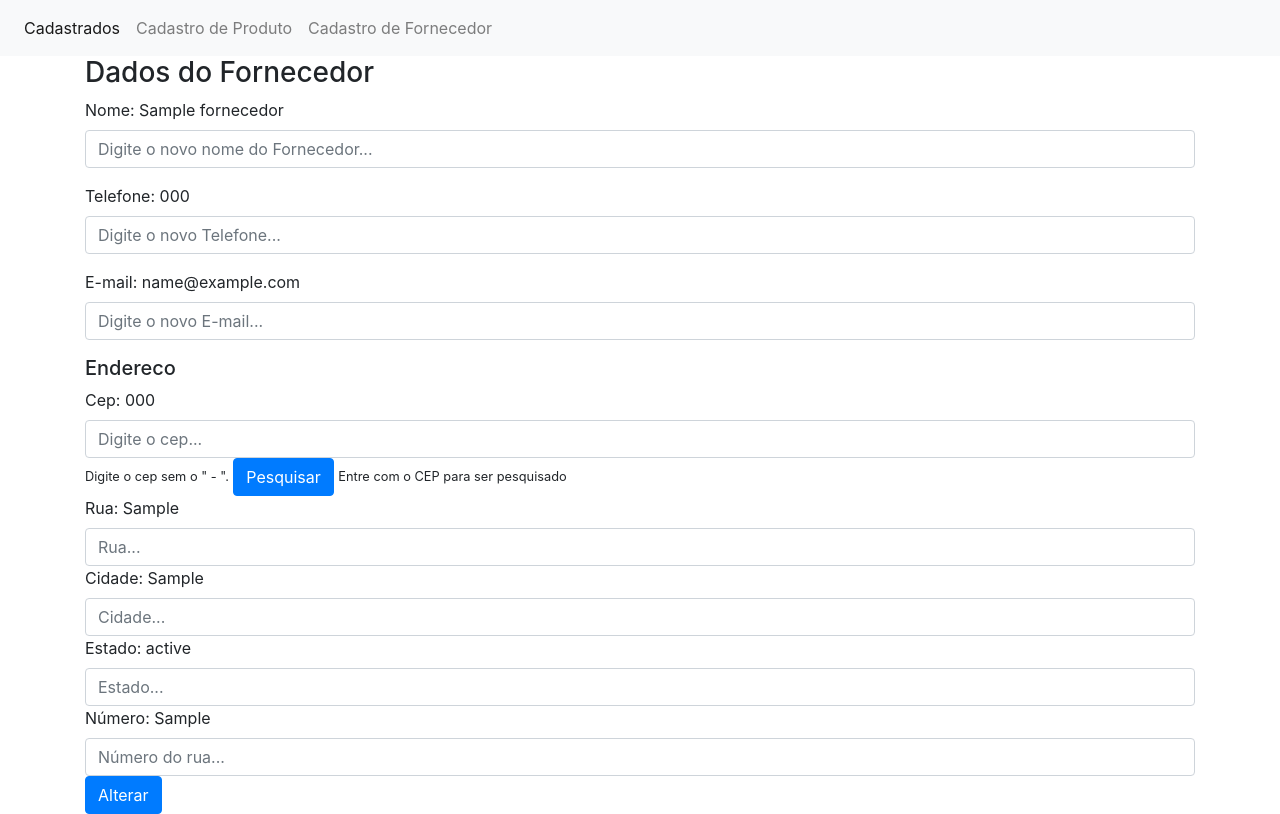
After one commit to luishenriqueturani/AtividadeDesafiadora, a PHP site: page /AlterarFornecedor.php?id=1 in a window 1280 px wide. The commit adds this page. Run offline with PHP 8.4, Linux system fonts and the light colour scheme; tables that the repository leaves empty or names only in its code hold one stand-in row (values such as "Sample post"); some libraries are stand-ins or nearby versions.

Commit message:
Alterar fornecedor
Foi feito a parte que possibilita alterar os dados do fornecedor.

```diff
--- /dev/null
+++ b/AlterarFornecedor.php
@@ -0,0 +1,113 @@
+<?php
+require_once 'CRUD.php'; //chama o Objeto CRUD, para ser possível usar suas funções
+$id = $_REQUEST["id"]; //atribui o cod enviado por get a uma variável, para ser usado na página
+?>
+<!DOCTYPE html>
+<html lang="pt-br">
+    <head>
+        <meta charset="UTF-8">
+        <?php
+        echo '<title>Alteração de dados do Fornecedor ' . retornaValoresFornecedor($id)[1] . '</title>'; //com o echo é criado o title, recebendo um código via get, no CRUD é feito um pesquisa pelo
+        ?>                                                                          <!--cod, retornando um array, que na posição 2 vem o nome do produto, sendo posto no title da página
+        <!-- Bootstrap -->
+        <link rel="stylesheet" href="https://stackpath.bootstrapcdn.com/bootstrap/4.2.1/css/bootstrap.min.css" integrity="sha384-GJzZqFGwb1QTTN6wy59ffF1BuGJpLSa9DkKMp0DgiMDm4iYMj70gZWKYbI706tWS" crossorigin="anonymous">
+
+
+    </head>
+    <body>
+        <!-- Começa a navbar -->
+        <nav class="navbar navbar-expand-lg navbar-light bg-light">
+            <div class="collapse navbar-collapse" id="navbarNav">
+                <ul class="navbar-nav">
+                    <li class="nav-item active">
+                        <a class="nav-link" href="index.php">Cadastrados<span class="sr-only">(current)</span></a>
+                    </li>
+                    <li class="nav-item">
+                        <a class="nav-link" href="cadastrarProd.php">Cadastro de Produto</a>
+                    </li>
+                    <li class="nav-item">
+                        <a class="nav-link" href="cadastrarFornecedor.php">Cadastro de Fornecedor</a>
+                    </li>
+
+                </ul>
+            </div>
+        </nav>
+        <!-- termina a navbar -->
+        <div class="container">
+            <h3>Dados do Fornecedor</h3>
+            <div class="row">
+                <div class="col-lg">
+
+                    <form name="alterarDados" action="AlteradorFornecedor.php" method="POST">
+                        <input type="hidden" name="id" value="<?php echo "$id"; ?>">
+                        <div class="form-group">
+                            <label for="Nome">Nome: <?php echo retornaValoresFornecedor($id)[1]; ?></label>
+                            <input type="text" class="form-control" id="Nome" name="inputNome" placeholder="Digite o novo nome do Fornecedor...">
+                        </div>
+                        <div class="form-group">
+                            <label for="telefone">Telefone: <?php echo retornaValoresFornecedor($id)[2]; ?></label>
+                            <input type="text" class="form-control" id="telefone" name="inputTelefone" placeholder="Digite o novo Telefone...">
+                        </div>
+                        <div class="form-group">
+                            <label for="email">E-mail: <?php echo retornaValoresFornecedor($id)[3]; ?></label>
+                            <input type="text" class="form-control" id="email" name="inputEmail" placeholder="Digite o novo E-mail...">
+                        </div>
+                        <!-- esta parte é para a parte do endereço -->
+                        <h5>Endereco</h5>
+                        <div class="Form-group">
+                            <!-- aqui é pedido que entre com o cep -->
+                            <label for="inputCEP">Cep: <?php echo retornaValoresFornecedor($id)[8]; ?></label>
+                            <input type="number" class="form-control" size="50" id="inputCEP" name="cep" placeholder="Digite o cep..." min="0"/>
+                            <small>Digite o cep sem o " - ".</small>
+                            <!-- deve-se realizar a pesquisa do cep -->
+                            <button type="button" onclick="consultarCEP()" class="btn btn-primary" id="btnCep">Pesquisar</button>
+                            <small>Entre com o CEP para ser pesquisado</small>
+                            <fieldset>
+                                <label for="rua">Rua: <?php echo retornaValoresFornecedor($id)[4]; ?></label>
+                                <input type="text" id="rua" name="rua" class="form-control" placeholder="Rua..."> <!-- aqui é devolvido o nome da rua -->
+                                <label for="cidade">Cidade: <?php echo retornaValoresFornecedor($id)[6]; ?></label>
+                                <input type="text" id="cidade" name="cidade" class="form-control" placeholder="Cidade..."> <!-- aqui é devolvido a cidade -->
+                                <label for="estado">Estado: <?php echo retornaValoresFornecedor($id)[7]; ?></label>
+                                <input type="text" id="estado" name="estado" class="form-control" placeholder="Estado..."> <!-- aqui é devolvido a sigla do estado -->
+                            </fieldset>
+
+                            <!-- aqui é pedido o número do endereço -->
+                            <label for="num">Número: <?php echo retornaValoresFornecedor($id)[5]; ?></label>
+                            <input type="number" class="form-control" size="50" id="num" name="num" placeholder="Número do rua..." min="0"/>
+
+                        </div>
+
+
+                        <button type="submit" name="alterar" class="btn btn-primary">Alterar</button><!-- botão para chamar a função de alterar dados -->
+                    </form>
+
+
+
+                </div>
+            </div>
+
+        </div>
+        <script>
+            function consultarCEP() {
+                var cep = $("#inputCEP").val(); //a variável cep recebe o valor do cep digitado
+                var url = "http://viacep.com.br/ws/" + cep + "/json/"; //a variável url recebe um endereço do site de pesquisa de cep, no espaço
+                //onde entra o cep, o valor da variável cep inserido
+                $.getJSON(url, function (result) {      //usando o jquery, é usado uma function para manipular json, entrando com a url e recebendo o json em uma function...
+                    console.log(result);                //o resultado em json tem seu retorno no console
+                    if (result.erro) {                  //caso o resultado de erro, cep inválido
+                        alert("CEP inválido!");         //solta um alerta de cep inválido
+                    } else {                            //senão...
+                        document.getElementById('rua').value = result.logradouro;       //o imput rua recebe o valor de logradouro
+                        document.getElementById('cidade').value = result.localidade;    //o imput cidade recebe o valor de localidade
+                        document.getElementById('estado').value = result.uf;            //o imput estado recebe o valor de uf
+                    }                                                                   //eu sei que é estranho usar comandos mesclando jquery e js "puro", mas na pressa vai o que está na ponta da lingua
+                }).fail(function () {                   //caso dê erro, retorna um alert informando o erro
+                    alert('Falha ao consultar o CEP!');
+                });
+            }
+        </script>
+        <script src="https://code.jquery.com/jquery-3.3.1.min.js" integrity="sha256-FgpCb/KJQlLNfOu91ta32o/NMZxltwRo8QtmkMRdAu8=" crossorigin="anonymous"></script>
+        <script src="https://cdnjs.cloudflare.com/ajax/libs/popper.js/1.14.6/umd/popper.min.js" integrity="sha384-wHAiFfRlMFy6i5SRaxvfOCifBUQy1xHdJ/yoi7FRNXMRBu5WHdZYu1hA6ZOblgut" crossorigin="anonymous"></script>
+        <script src="https://stackpath.bootstrapcdn.com/bootstrap/4.2.1/js/bootstrap.min.js" integrity="sha384-B0UglyR+jN6CkvvICOB2joaf5I4l3gm9GU6Hc1og6Ls7i6U/mkkaduKaBhlAXv9k" crossorigin="anonymous"></script>
+    </body>
+</html>
--- a/CRUD.php
+++ b/CRUD.php
@@ -231,4 +231,109 @@ function pesquisarCampos($pesquisa, $campo) {
     }
 }
 
+function pesquisaFornecedores(){
+    $resultado = '';
+    $stmt = conectar()->prepare("SELECT * FROM fornecedor;");
+    $stmt->execute();
+    while($registro = $stmt->fetch()){
+        $resultado .= "<tr><td>".$registro["id"]."</td>"
+                . "<td>".$registro["nome"]."</td>"
+                . "<td>".$registro["telefone"]."</td>"
+                . "<td>".$registro["emails"]."</td>"
+                . "<td>".$registro["rua"]."</td>"
+                . "<td>".$registro["num_end"]."</td>"
+                . "<td>".$registro["cidade"]."</td>"
+                . "<td>".$registro["estado"]."</td>"
+                . "<td>".$registro["cep"]."</td>"
+                . '<td><div class="row"><div class="col"><form action="AlterarFornecedor.php" method="POST"><input type="hidden" value="' . $registro["id"] . '" name="id">'
+                . '<button type="submit" name="buttonAlterar'.$registro["id"].'" class="btn btn-primary">Alterar</button></form></div></div>'/* Isso é para depois
+                . '<div class="row"><div class="col"><form action="DeletarFornecedor.php" method="POST"><input type="hidden" value="' . $registro["id"] . '" name="id">'
+                . '<button type="submit" name="buttonDeletar'.$registro["id"].'" class="btn btn-secundary btn-delete">Deletar</button></form></div></div>*/.'</td></tr>';
+    }
+    return $resultado;
+}
+
+function retornaValoresFornecedor($id){
+    $stmt = conectar()->prepare("SELECT * FROM fornecedor WHERE id = ?;");
+    $stmt->bindParam(1, $id);
+    $stmt->execute();
+    while($registro = $stmt->fetch()){
+        $resultado[0] = $registro["id"];
+        $resultado[1] = $registro["nome"];
+        $resultado[2] = $registro["telefone"];
+        $resultado[3] = $registro["emails"];
+        $resultado[4] = $registro["rua"];
+        $resultado[5] = $registro["num_end"];
+        $resultado[6] = $registro["cidade"];
+        $resultado[7] = $registro["estado"];
+        $resultado[8] = $registro["cep"];
+    }
+    return $resultado;
+}
+
+function alterarFornecedorNome($id, $nome){
+    $stmt = conectar()->prepare("UPDATE fornecedor SET nome = ? WHERE id = ?;");
+    $stmt->bindParam(1, $nome, PDO::PARAM_STR);
+    $stmt->bindParam(2, $id, PDO::PARAM_INT);
+    if (!$stmt->execute()) {//se não for possível executar ela, é lançado a mensagem de erro
+        throw new PDOException("Erro!");
+    }
+}
+function alterarFornecedorTelefone($id, $telefone){
+    $stmt = conectar()->prepare("UPDATE fornecedor SET telefone = ? WHERE id = ?;");
+    $stmt->bindParam(1, $telefone, PDO::PARAM_STR);
+    $stmt->bindParam(2, $id, PDO::PARAM_INT);
+    if (!$stmt->execute()) {//se não for possível executar ela, é lançado a mensagem de erro
+        throw new PDOException("Erro!");
+    }
+}
+function alterarFornecedorEmail($id, $email){
+    $stmt = conectar()->prepare("UPDATE fornecedor SET emails = ? WHERE id = ?;");
+    $stmt->bindParam(1, $email, PDO::PARAM_STR);
+    $stmt->bindParam(2, $id, PDO::PARAM_INT);
+    if (!$stmt->execute()) {//se não for possível executar ela, é lançado a mensagem de erro
+        throw new PDOException("Erro!");
+    }
+}
+function alterarFornecedorRua($id, $rua){
+    $stmt = conectar()->prepare("UPDATE fornecedor SET rua = ? WHERE id = ?;");
+    $stmt->bindParam(1, $rua, PDO::PARAM_STR);
+    $stmt->bindParam(2, $id, PDO::PARAM_INT);
+    if (!$stmt->execute()) {//se não for possível executar ela, é lançado a mensagem de erro
+        throw new PDOException("Erro!");
+    }
+}
+function alterarFornecedorNumero($id, $numero){
+    $stmt = conectar()->prepare("UPDATE fornecedor SET num_end = ? WHERE id = ?;");
+    $stmt->bindParam(1, $numero, PDO::PARAM_STR);
+    $stmt->bindParam(2, $id, PDO::PARAM_INT);
+    if (!$stmt->execute()) {//se não for possível executar ela, é lançado a mensagem de erro
+        throw new PDOException("Erro!");
+    }
+}
+function alterarFornecedorCidade($id, $cidade){
+    $stmt = conectar()->prepare("UPDATE fornecedor SET cidade = ? WHERE id = ?;");
+    $stmt->bindParam(1, $cidade, PDO::PARAM_STR);
+    $stmt->bindParam(2, $id, PDO::PARAM_INT);
+    if (!$stmt->execute()) {//se não for possível executar ela, é lançado a mensagem de erro
+        throw new PDOException("Erro!");
+    }
+}
+function alterarFornecedorEstado($id, $estado){
+    $stmt = conectar()->prepare("UPDATE fornecedor SET estado = ? WHERE id = ?;");
+    $stmt->bindParam(1, $estado, PDO::PARAM_STR);
+    $stmt->bindParam(2, $id, PDO::PARAM_INT);
+    if (!$stmt->execute()) {//se não for possível executar ela, é lançado a mensagem de erro
+        throw new PDOException("Erro!");
+    }
+}
+function alterarFornecedorCep($id, $cep){
+    $stmt = conectar()->prepare("UPDATE fornecedor SET cep = ? WHERE id = ?;");
+    $stmt->bindParam(1, $cep, PDO::PARAM_STR);
+    $stmt->bindParam(2, $id, PDO::PARAM_INT);
+    if (!$stmt->execute()) {//se não for possível executar ela, é lançado a mensagem de erro
+        throw new PDOException("Erro!");
+    }
+}
+
 ?>
--- a/nbproject/private/private.xml
+++ b/nbproject/private/private.xml
@@ -3,15 +3,14 @@
     <editor-bookmarks xmlns="http://www.netbeans.org/ns/editor-bookmarks/2" lastBookmarkId="0"/>
     <open-files xmlns="http://www.netbeans.org/ns/projectui-open-files/2">
         <group>
-            <file>file:/C:/xampp/htdocs/AtividadeDesafiadora/cadastrarProd.php</file>
+            <file>file:/C:/xampp/htdocs/AtividadeDesafiadora/AlteradorFornecedor.php</file>
             <file>file:/C:/xampp/htdocs/AtividadeDesafiadora/Alterador.php</file>
             <file>file:/C:/xampp/htdocs/AtividadeDesafiadora/excluir.php</file>
             <file>file:/C:/xampp/htdocs/AtividadeDesafiadora/alterardados.php</file>
             <file>file:/C:/xampp/htdocs/AtividadeDesafiadora/CRUD.php</file>
-            <file>file:/C:/xampp/htdocs/AtividadeDesafiadora/Conector.php</file>
+            <file>file:/C:/xampp/htdocs/AtividadeDesafiadora/AlterarFornecedor.php</file>
             <file>file:/C:/xampp/htdocs/AtividadeDesafiadora/index.php</file>
             <file>file:/C:/xampp/htdocs/AtividadeDesafiadora/cadastrarFornecedor.php</file>
-            <file>file:/C:/xampp/htdocs/AtividadeDesafiadora/Deletor.php</file>
         </group>
     </open-files>
 </project-private>
```
Also changed, not shown: AlteradorFornecedor.php (added, +45 -0 lines), cadastrarFornecedor.php (+36 -17 lines).
